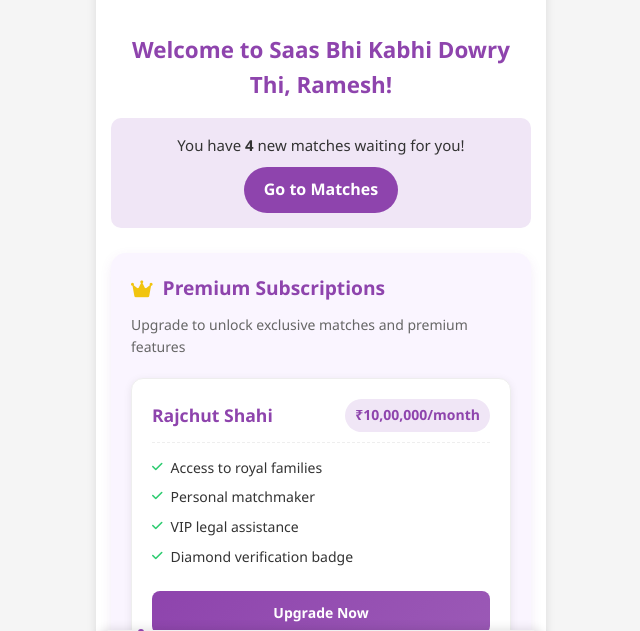
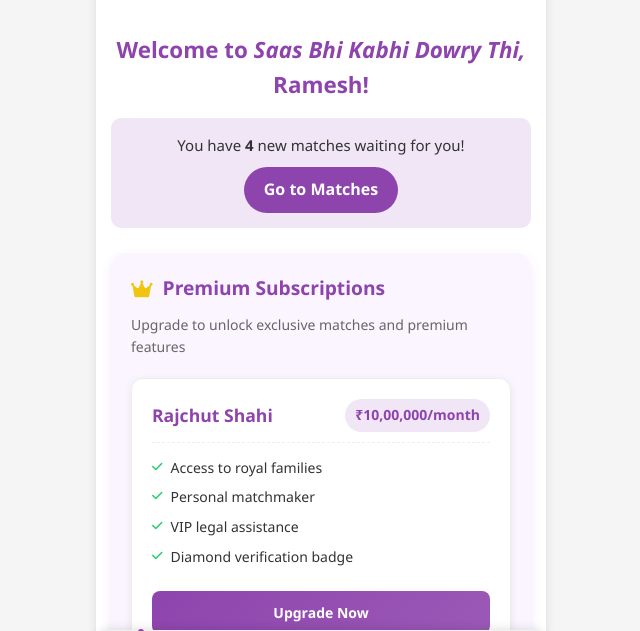
Before and after one commit to mka32/mka32.github.io, a plain HTML site: page sbkdt/index.html in a window 1280 px wide. Shown: the part 96-727 px from the top of the page, without its empty margins (319-959 px from the left). Drawn offline with Linux system fonts and the light colour scheme.

Commit message:
Update index.html

```diff
--- a/sbkdt/index.html
+++ b/sbkdt/index.html
@@ -27,7 +27,7 @@
         <main class="app-main">
             <section class="screen active">
                 <div class="welcome-banner">
-                    <h2>Welcome to Saas Bhi Kabhi Dowry Thi, <span id="username">Ramesh</span>!</h2>
+                    <h2>Welcome to <em>Saas Bhi Kabhi Dowry Thi,</em> <span id="username">Ramesh</span>!</h2>
                     <div class="matches-notification">
                         <p>You have <strong id="match-count">4</strong> new matches waiting for you!</p>
                         <a href="matches.html" class="btn-primary">Go to Matches</a>
```
